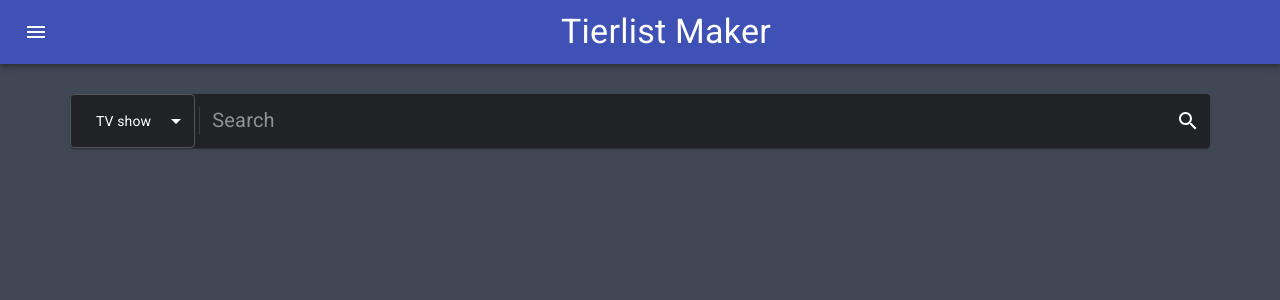
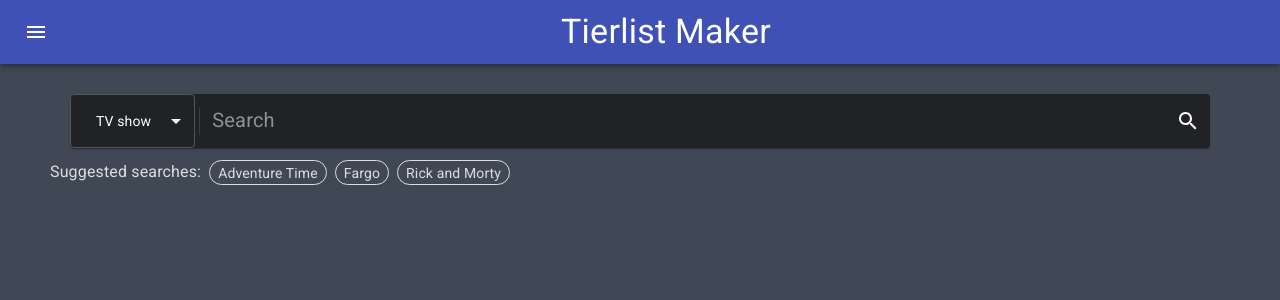
Before and after one commit to doodlehead/Tierlist, a React (Create React App) app: page /Tierlist/create in a window 1280 px wide. Shown: the top 300 px of the page. Built offline with nearby package versions, Linux system fonts and the light colour scheme; no server answers.

Commit message:
Add search suggestions

```diff
--- a/package.json
+++ b/package.json
@@ -15,6 +15,7 @@
     "file-saver": "^2.0.2",
     "firebase": "^7.15.0",
     "jikan-client": "^1.0.0",
+    "lodash": "^4.17.15",
     "node-sass": "^4.14.1",
     "react": "^16.13.1",
     "react-dom": "^16.13.1",
@@ -65,6 +66,7 @@
     "@types/dom-to-image": "^2.6.0",
     "@types/file-saver": "^2.0.1",
     "@types/jest": "^25.2.3",
+    "@types/lodash": "^4.14.155",
     "@types/node": "^14.0.13",
     "@types/react": "^16.9.35",
     "@types/react-dom": "^16.9.8",
--- a/src/components/SearchBar.tsx
+++ b/src/components/SearchBar.tsx
@@ -1,4 +1,4 @@
-import React, { FC, useState } from "react";
+import React, { FC, useState, useEffect } from "react";
 import { makeStyles, Theme, createStyles } from "@material-ui/core/styles";
 //import Button from "@material-ui/core/Button";
 //import TextField from "@material-ui/core/TextField";
@@ -9,8 +9,9 @@ import InputBase from "@material-ui/core/InputBase";
 //import MenuIcon from "@material-ui/icons/Menu";
 import Divider from "@material-ui/core/Divider";
 import Select from "@material-ui/core/Select";
-import { Menu, MenuItem, FormControl } from "@material-ui/core";
+import { Menu, MenuItem, FormControl, Typography } from "@material-ui/core";
 import { SearchType } from "../utils/common";
+import { getItems } from "../utils/SuggestedSearches";
 
 const useStyles = makeStyles((theme: Theme) =>
   createStyles({
@@ -59,47 +60,93 @@ const useStyles = makeStyles((theme: Theme) =>
         padding: "0 12px",
       },
     },
+    suggestionsRoot: {
+      display: "flex",
+      marginTop: "12px",
+      marginLeft: "20px",
+    },
+    itemContainer: {
+      display: "flex",
+      flexWrap: "wrap",
+      "& > p": {
+        marginLeft: "8px",
+        marginBottom: "6px",
+      },
+    },
+    suggestionItem: {
+      border: "1px solid var(--lighter-grey)",
+      fontSize: "14px",
+      padding: "2px 8px 0",
+      borderRadius: "14px",
+      cursor: "pointer",
+      whiteSpace: "nowrap",
+      "&:hover": {
+        opacity: "0.6",
+      },
+    },
   })
 );
 
-interface SearchProps {
-  onSearch: OnSearchFunc;
-  onChangeSearchType: OnChangeSearchType;
+interface Props {
+  onSearch: (search: string) => void;
+  onChangeSearchType: (event: React.ChangeEvent<{ value: SearchType }>) => void;
   className?: string;
   defaultValue: SearchType;
 }
 
-interface OnSearchFunc {
-  (event: React.FormEvent<HTMLDivElement>): void;
-}
-interface OnChangeSearchType {
-  (event: React.ChangeEvent<{ value: SearchType }>): void;
-}
-
-const SearchBar: FC<SearchProps> = ({
+const SearchBar: FC<Props> = ({
   onSearch,
   onChangeSearchType,
   className,
   defaultValue,
 }) => {
   const classes = useStyles();
+  const [searchValue, setSearchValue] = useState("");
   const [searchType, setSearchType] = useState(defaultValue);
+  const [suggestions, setSuggestions] = useState<string[]>([]);
+
+  useEffect(() => {
+    setSuggestions(getItems(searchType, 3));
+  }, [searchType]);
 
   const handleChangeSearchType = (
     event: React.ChangeEvent<{ value: unknown }>
   ): void => {
+    const casted = event as React.ChangeEvent<{ value: SearchType }>;
     setSearchType(event.target.value as SearchType);
+    onChangeSearchType(casted);
+  };
 
-    //TODO: find a better way...
-    onChangeSearchType({
-      ...event,
-      target: { value: event.target.value as SearchType },
-    } as React.ChangeEvent<{ value: SearchType }>);
+  const renderSuggestion = (item: string): JSX.Element => (
+    <Typography
+      className={classes.suggestionItem}
+      onClick={() => {
+        onSearch(item);
+        setSearchValue(item);
+      }}
+    >
+      {item}
+    </Typography>
+  );
+
+  const handleSubmit = (event: React.FormEvent<HTMLDivElement>): void => {
+    onSearch(((event.target as HTMLFormElement).elements as any).search.value);
   };
+
+  const renderSuggestions = (): JSX.Element => (
+    <div className={classes.suggestionsRoot}>
+      <Typography component="div" style={{ whiteSpace: "nowrap" }}>
+        Suggested searches:
+      </Typography>
+      <div className={classes.itemContainer}>
+        {suggestions.map(renderSuggestion)}
+      </div>
+    </div>
+  );
 
   return (
     <div className={className}>
-      <Paper component="form" className={classes.root} onSubmit={onSearch}>
+      <Paper component="form" className={classes.root} onSubmit={handleSubmit}>
         <FormControl variant="outlined">
           <Select
             value={searchType}
@@ -118,6 +165,8 @@ const SearchBar: FC<SearchProps> = ({
           placeholder="Search"
           name="search"
           autoComplete="off"
+          value={searchValue}
+          onChange={(event) => setSearchValue(event.target.value)}
         />
         <IconButton
           type="submit"
@@ -127,6 +176,7 @@ const SearchBar: FC<SearchProps> = ({
           <SearchIcon />
         </IconButton>
       </Paper>
+      {renderSuggestions()}
     </div>
   );
 };
--- a/src/pages/ListMaker.tsx
+++ b/src/pages/ListMaker.tsx
@@ -65,14 +65,9 @@ const ListMaker: React.FC = () => {
   const classes = useStyles();
 
   //Handle a search submit
-  const handleSearch = (event: React.FormEvent<HTMLDivElement>): void => {
-    event.preventDefault();
-
+  const handleSearch = (searchValue: string): void => {
     //Clear the previous search's results
     setCharacterData([]);
-    //Get the search value
-    const searchValue = ((event.target as HTMLFormElement).elements as any)
-      .search.value;
 
     if (searchValue.length >= 3) {
       setLoading(true);
@@ -101,6 +96,7 @@ const ListMaker: React.FC = () => {
       } else if (searchType === SearchType.Anime) {
         searchAnime(searchValue, 10).then(
           (res) => {
+            console.log(res);
             setSearchResult(
               res.data.results.map((elem) => ({
                 id: elem.mal_id,
--- /dev/null
+++ b/src/utils/SuggestedSearches.ts
@@ -0,0 +1,51 @@
+import { SearchType } from "./common";
+import { sampleSize } from "lodash";
+
+/**
+ * Suggestions for search ideas in case the user doesn't have any
+ */
+export const suggestedSearches = {
+  [SearchType.TVshow]: [
+    "Game of Thrones",
+    "Breaking Bad",
+    "Stranger Things",
+    "Rick and Morty",
+    "Adventure Time",
+    "Avatar: The Last Airbender",
+    "Community",
+    "The Office",
+    "The Walking Dead",
+    "Fargo",
+  ],
+  [SearchType.Anime]: [
+    "Baccano",
+    "Fate/Zero",
+    "Hunter x Hunter",
+    "Ping Pong the Animation",
+    "Death Parade",
+    "Mob Psycho 100",
+    "Gankutsuou",
+    "Neon Genesis Evangelion",
+    "Attack on Titan",
+    "Koe no Katachi",
+  ],
+  [SearchType.Manga]: [
+    "One Punch Man",
+    "Fullmetal Alchemist",
+    "Vinland Saga",
+    "Tower of God",
+    "Houseki no Kuni",
+    "Bleach",
+    "Tokyo Ghoul",
+    "Naruto",
+    "Death Note",
+    "JoJo's Bizarre Adventure Part 5: Golden Wind",
+  ],
+};
+
+export const getItems = (
+  searchType: SearchType,
+  numItems: number
+): string[] => {
+  return sampleSize(suggestedSearches[searchType], numItems);
+};
```
